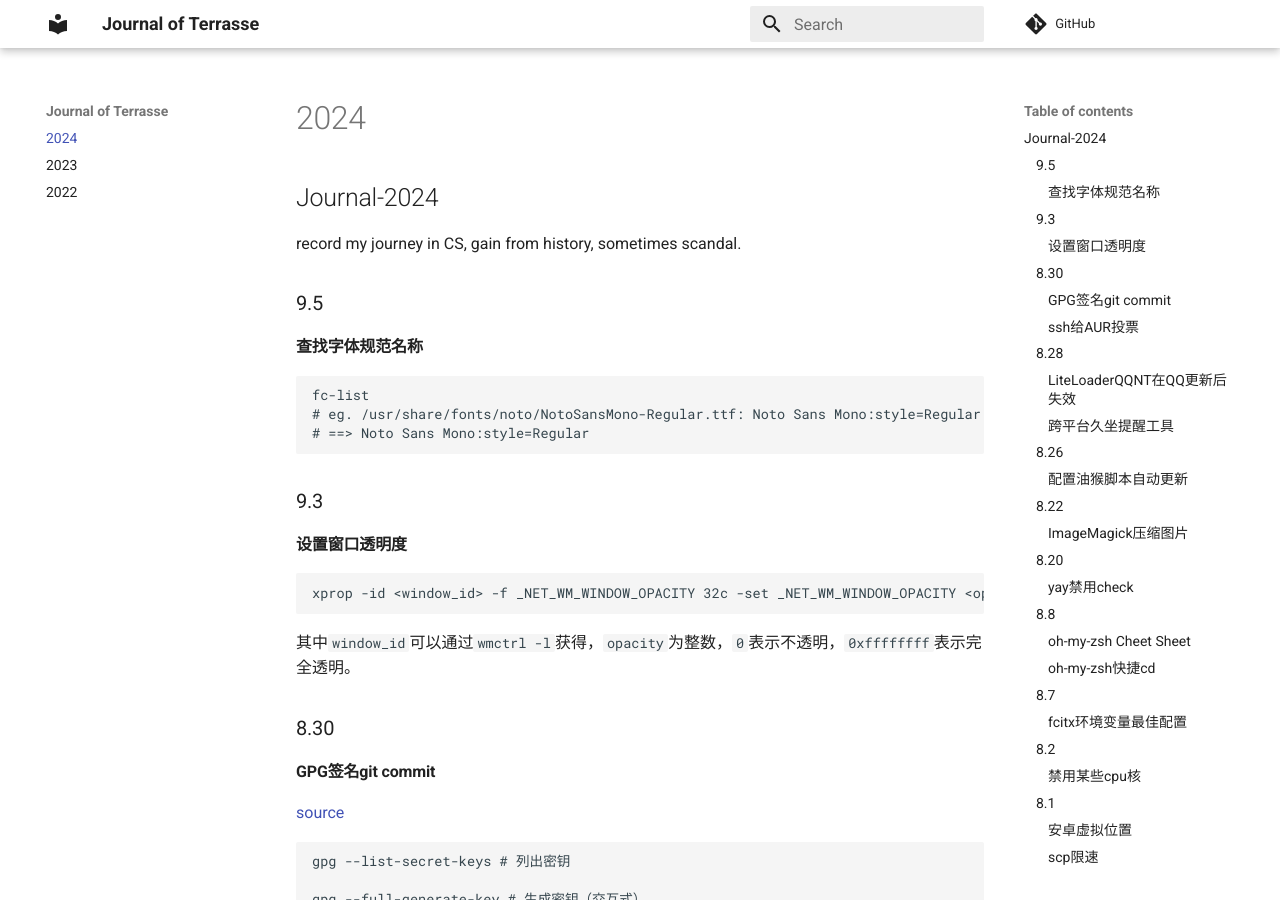
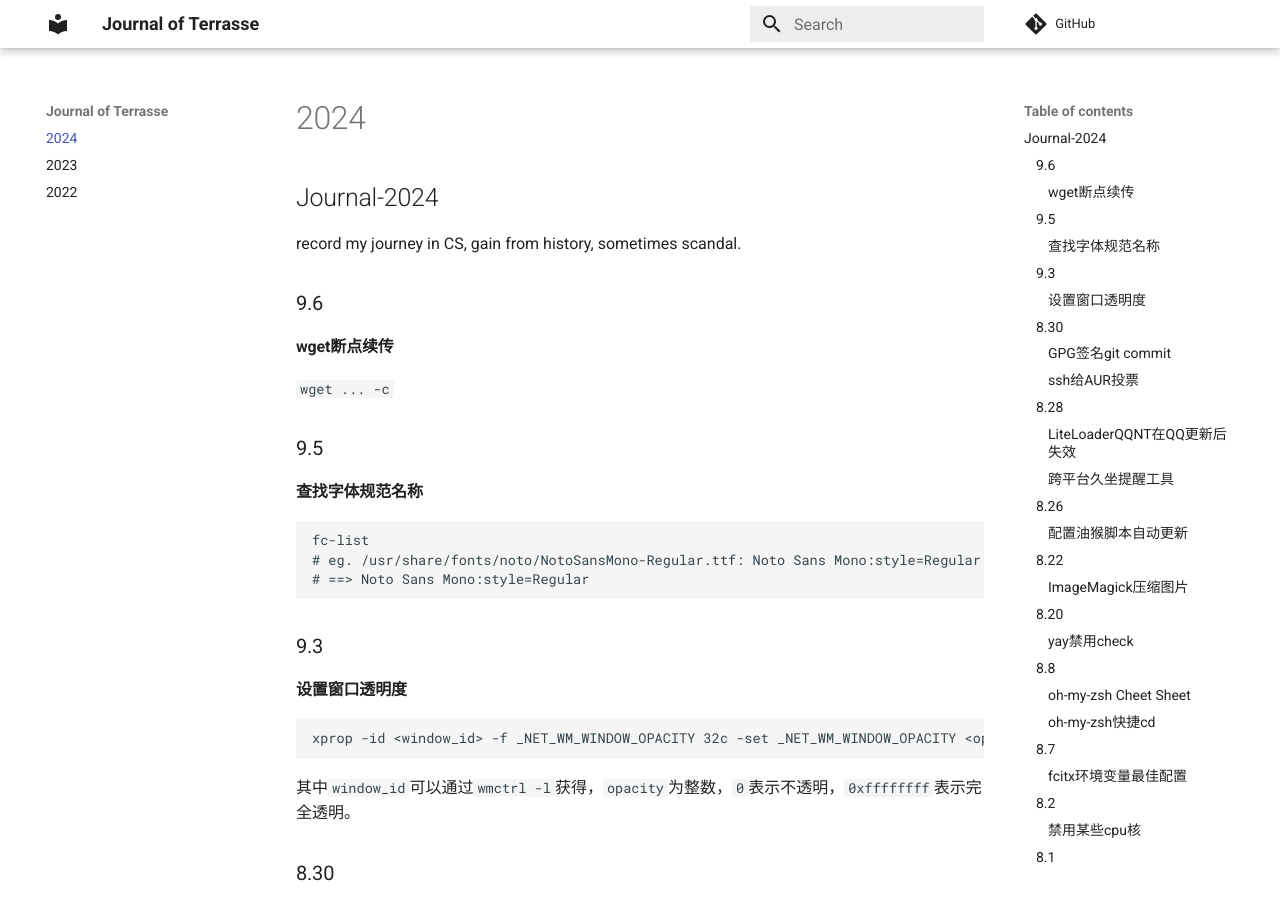
Before and after one commit to Jerry-Terrasse/journal, an MkDocs documentation site: the page built from docs/2024.md, in a window 1280 px wide and 900 px high. Built offline with MkDocs 1.6.1 and Material for MkDocs 9.7.7, drawn with Linux system fonts in a browser that asks for light colours; comment, search, counter and statistics services are not loaded.

Commit message:
update (Fri Sep  6 03:49:45 PM CST 2024)

```diff
--- a/docs/2024.md
+++ b/docs/2024.md
@@ -1,6 +1,12 @@
 ## Journal-2024
 
 record my journey in CS, gain from history, sometimes scandal.
+
+### 9.6
+
+#### wget断点续传
+
+`wget ... -c`
 
 ### 9.5
 
```
